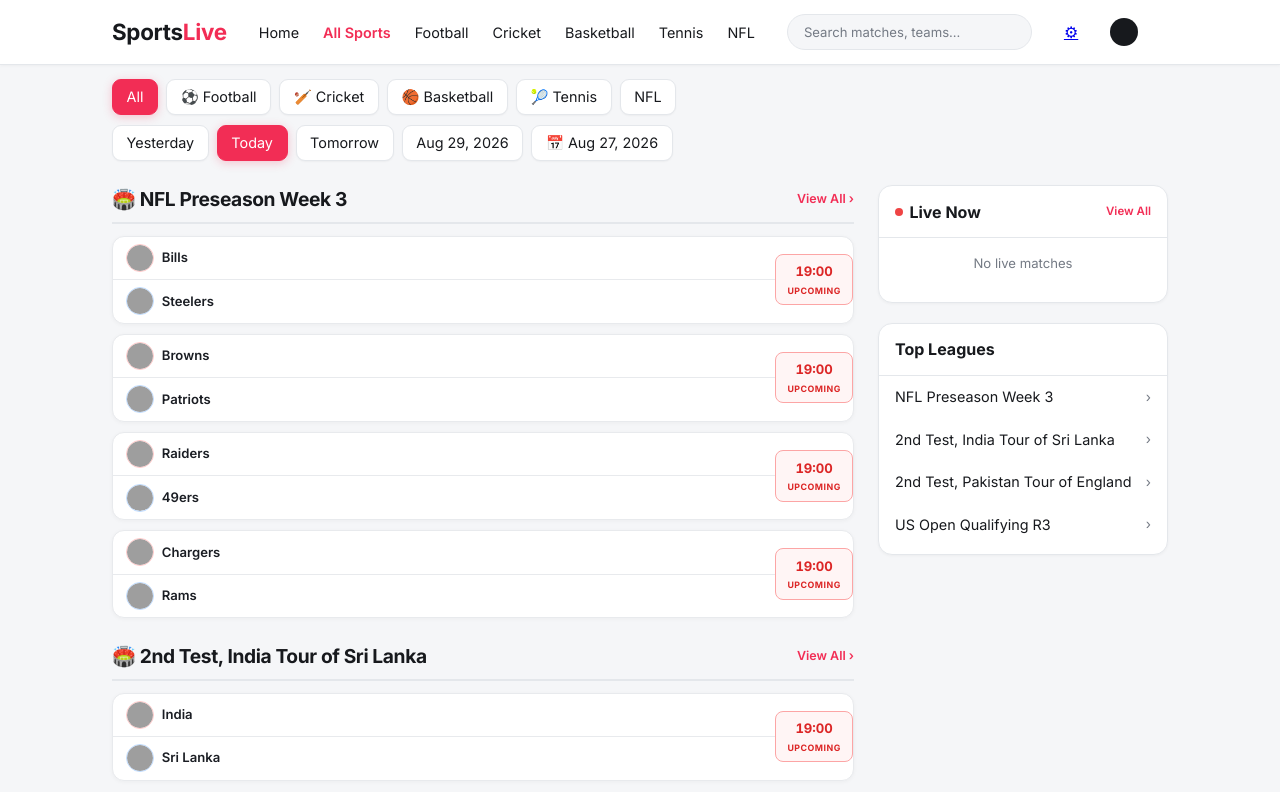
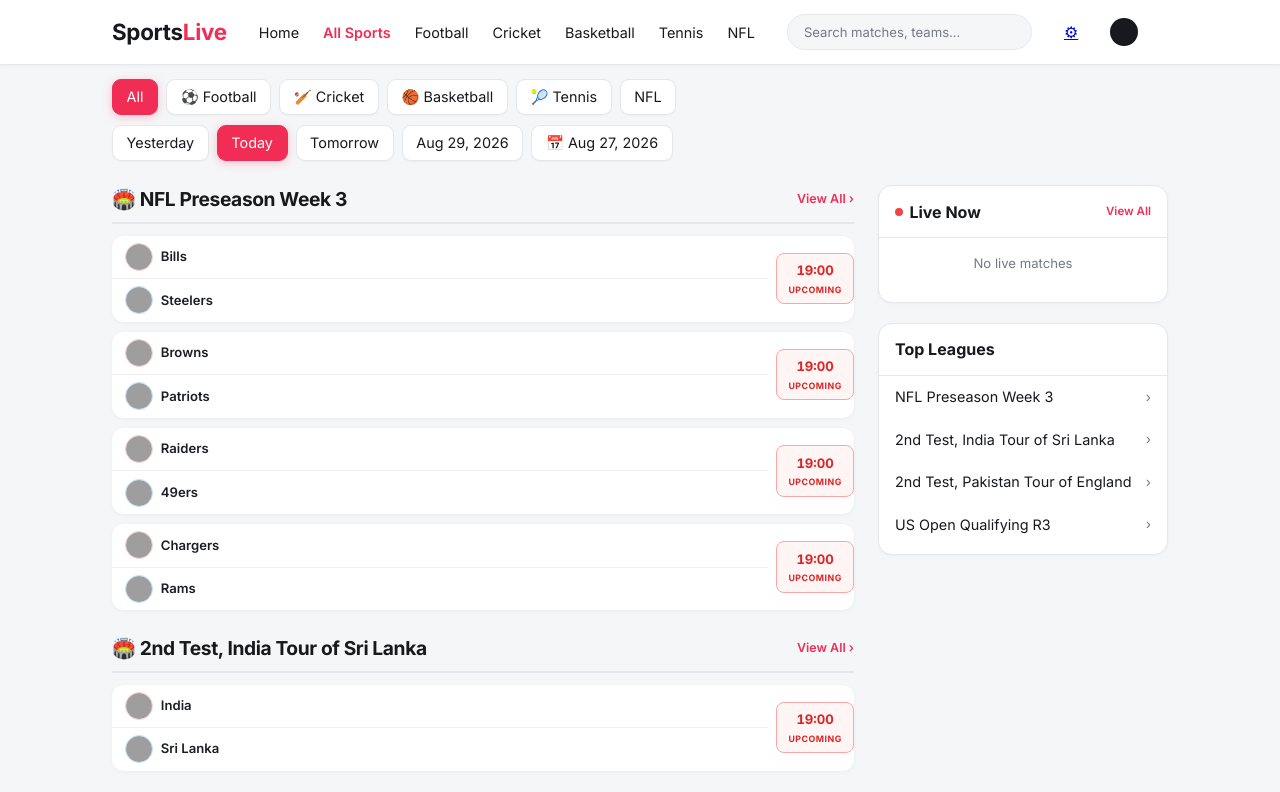
Before and after one commit to shujonsjn/Sports, a website: page index.html in a window 1280 px wide. Both pictures are taken after a click on the button "All Sports". Shown: the top 792 px of the page. Drawn offline with Linux system fonts and the light colour scheme; no server answers; grey boxes are pictures that could not be loaded.

Commit message:
v57: Remove card border, add right spacing for status box

```diff
--- a/css/style.css
+++ b/css/style.css
@@ -159,7 +159,7 @@ body{
 /* ===== Match Card ===== */
 .match-card{
   display:flex;align-items:center;
-  background:var(--white);border:1px solid #e8eaed;
+  background:var(--white);
   border-radius:12px;padding:0;
   margin-bottom:0.65rem;
   cursor:pointer;transition:all 0.25s cubic-bezier(0.4,0,0.2,1);
@@ -177,12 +177,12 @@ body{
 }
 
 /* Team Rows */
-.mc-rows{display:flex;flex-direction:column;flex:1}
+.mc-rows{display:flex;flex-direction:column;flex:1;padding-right:0.5rem}
 .mc-team-row{
   display:flex;align-items:center;gap:0.5rem;
-  padding:0.45rem 0.8rem;
+  padding:0.45rem 0.8rem 0.45rem 0.8rem;
 }
-.mc-team-row:first-child{border-bottom:1px solid #e8eaed}
+.mc-team-row:first-child{border-bottom:1px solid #f0f0f0}
 .mc-team-name{
   flex:1;
   font-size:0.82rem;font-weight:600;color:#1a1d23;
```
